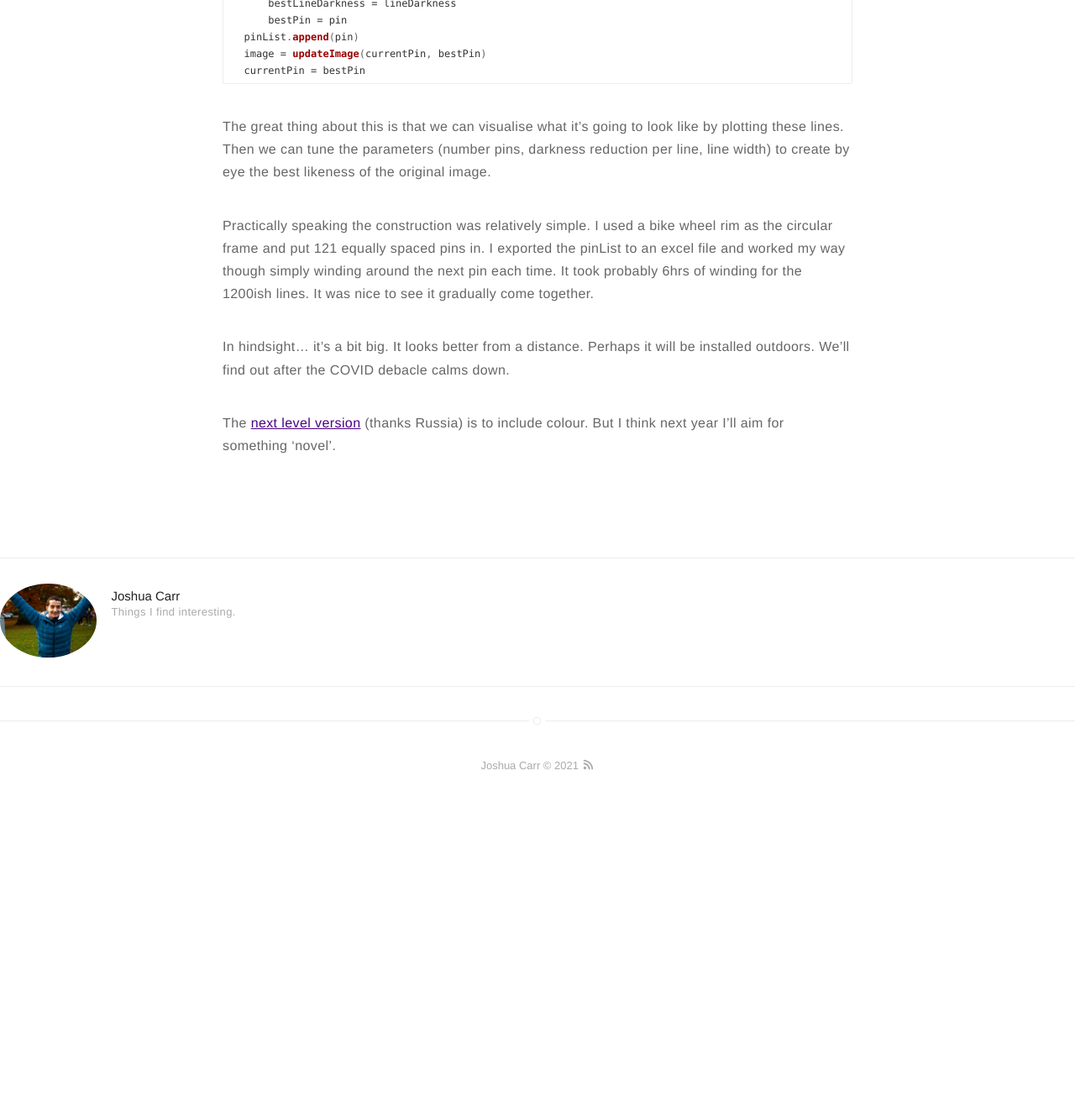
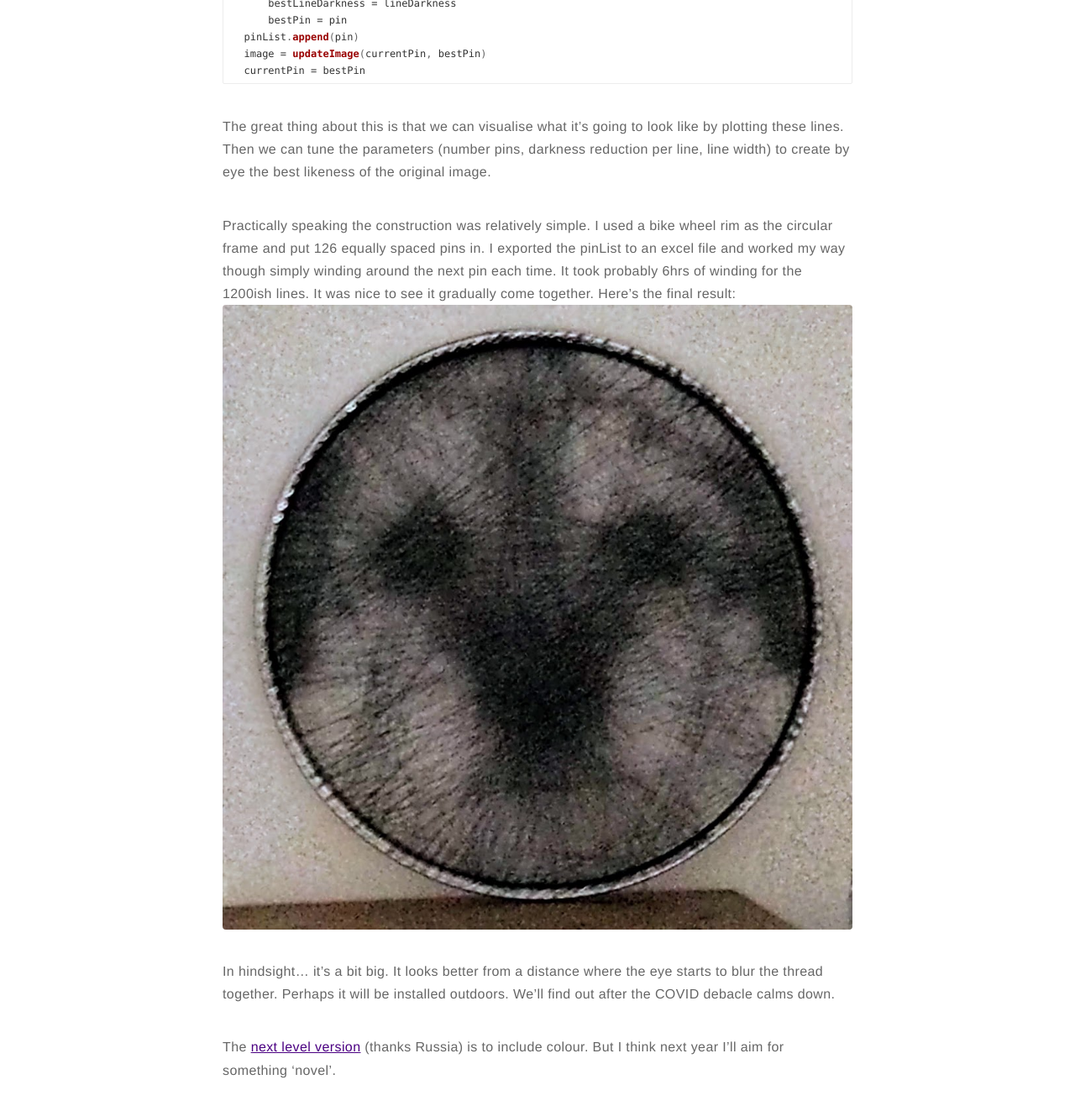
Before and after one commit to jc782/jc782.github.io, a Jekyll site: the page built from _posts/2021-02-02-Stringart.markdown, in a window 1280 px wide and 1400 px high, scrolled down 974 px. Shown: the top 1323 px of the window at 84% size. Built offline with Jekyll 4.4.1, drawn with Linux system fonts in a browser that asks for light colours; before the commit the page ends 1933 px from its top, so only the background shows below that.

Commit message:
+picture of mole for stringart

```diff
--- a/_posts/2021-02-02-Stringart.markdown
+++ b/_posts/2021-02-02-Stringart.markdown
@@ -40,8 +40,10 @@ for line in range(nlines):
 
 The great thing about this is that we can visualise what it's going to look like by plotting these lines. Then we can tune the parameters (number pins, darkness reduction per line, line width) to create by eye the best likeness of the original image.
 
-Practically speaking the construction was relatively simple. I used a bike wheel rim as the circular frame and put 121 equally spaced pins in. I exported the pinList to an excel file and worked my way though simply winding around the next pin each time. It took probably 6hrs of winding for the 1200ish lines. It was nice to see it gradually come together.
+Practically speaking the construction was relatively simple. I used a bike wheel rim as the circular frame and put 126 equally spaced pins in. I exported the pinList to an excel file and worked my way though simply winding around the next pin each time. It took probably 6hrs of winding for the 1200ish lines. It was nice to see it gradually come together. Here's the final result:
+![molePicture](/assets/images/algoart/mole.jpg){:class="img-responsive"}
 
-In hindsight... it's a bit big. It looks better from a distance. Perhaps it will be installed outdoors. We'll find out after the COVID debacle calms down.
+In hindsight... it's a bit big. It looks better from a distance where the eye starts to blur the thread together. Perhaps it will be installed outdoors. We'll find out after the COVID debacle calms down.
+
 
 The [next level version](https://news.artnet.com/art-world/ani-abakumova-thread-art-computer-1626352) (thanks Russia) is to include colour. But I think next year I'll aim for something 'novel'.
```
Also changed, not shown: assets/images/algoart/mole.jpg (added).
